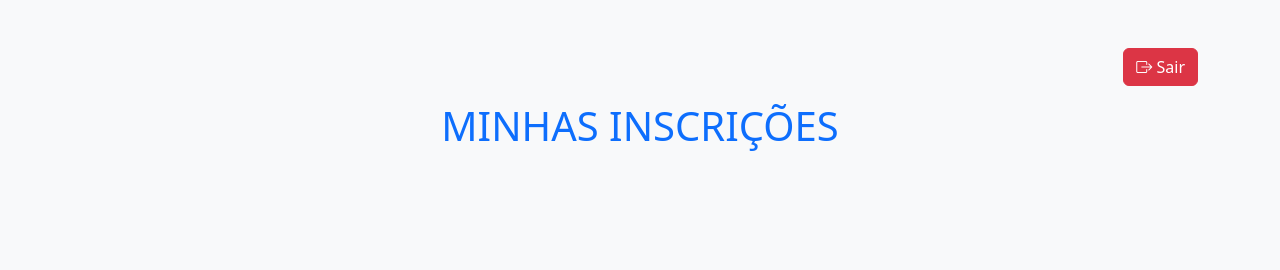
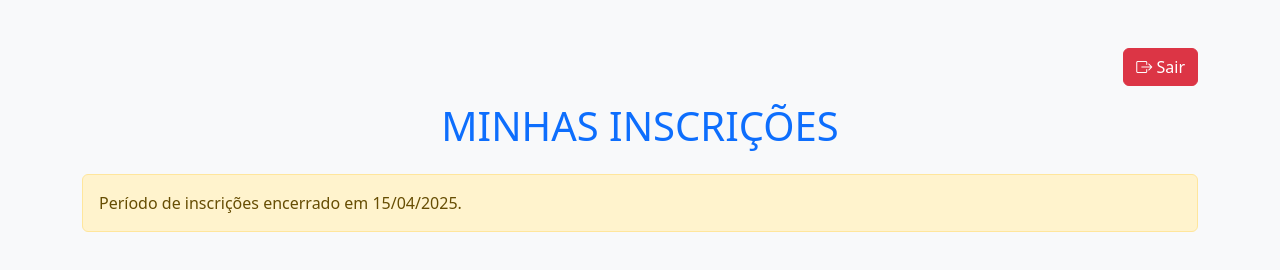
Before and after one commit to wwwharry87/pss-prainha, a website: page frontend/visualiza.html in a window 1280 px wide. Drawn offline with nearby package versions, Linux system fonts and the light colour scheme.

Commit message:
update frontend somente para consulta

```diff
--- a/frontend/visualiza.html
+++ b/frontend/visualiza.html
@@ -443,6 +443,29 @@
     document.addEventListener('DOMContentLoaded', function() {
       carregarDados();
     });
+
+
+    document.addEventListener('DOMContentLoaded', function() {
+        const dataLimite = new Date('2025-04-15T00:00:00');
+        const hoje = new Date();
+
+        if (hoje >= dataLimite) {
+            // Remove o botão completamente
+            const btnNovaInscricao = document.querySelector('button[onclick*="inscricao.html"]');
+            if (btnNovaInscricao) {
+                btnNovaInscricao.remove(); // Remove o botão do DOM
+            }
+
+            // Adiciona mensagem de aviso
+            const dadosCandidato = document.getElementById('dadosCandidato');
+            if (dadosCandidato) {
+                const mensagem = document.createElement('div');
+                mensagem.className = 'alert alert-warning mt-3';
+                mensagem.textContent = 'Período de inscrições encerrado em 15/04/2025.';
+                dadosCandidato.appendChild(mensagem);
+            }
+        }
+    });
   </script>
   <script src="https://cdn.jsdelivr.net/npm/bootstrap@5.3.0/dist/js/bootstrap.bundle.min.js"></script>
 </body>
```
Also changed, not shown: frontend/cadastro.html (+10 -0 lines), frontend/index.html (+15 -0 lines), frontend/inscricao.html (+20 -0 lines).
